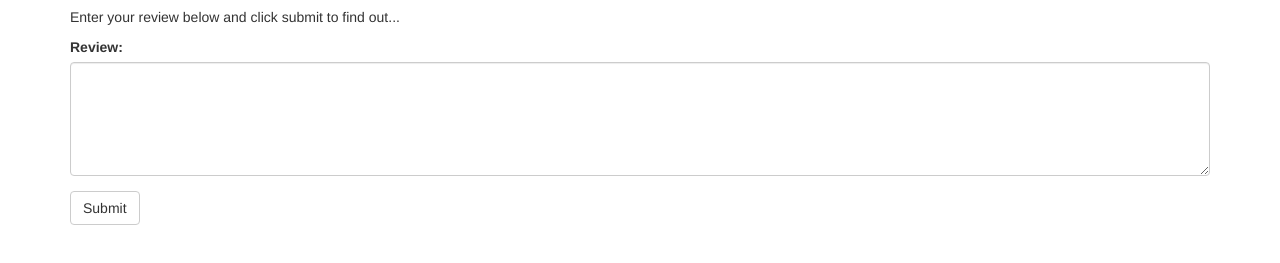
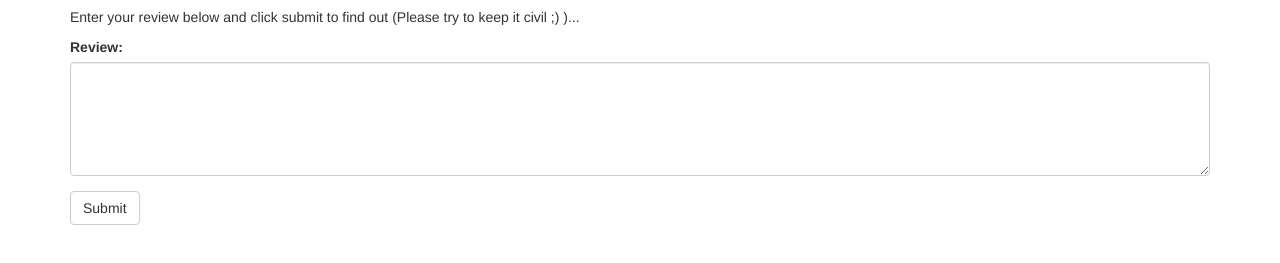
Before and after one commit to nimuteba/SentAn.github.io, a plain HTML site: page index.html in a window 1280 px wide. Shown: the part 63-326 px from the top of the page. Drawn offline with nearby package versions, Linux system fonts and the light colour scheme.

Commit message:
Update index.html

```diff
--- a/index.html
+++ b/index.html
@@ -38,7 +38,7 @@
 
         <div class="container">
             <h1>Is your review positive, or negative?</h1>
-            <p>Enter your review below and click submit to find out...</p>
+            <p>Enter your review below and click submit to find out (Please try to keep it civil ;)  )...</p>
             <form method="POST"
                   action="https://f7n83hdbr2.execute-api.us-east-2.amazonaws.com/test_sent_an"
                   onsubmit="return submitForm(this);" >                     <!-- HERE IS WHERE YOU NEED TO ENTER THE API URL -->
```
